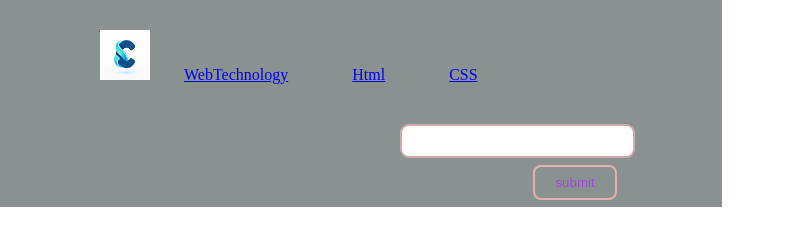
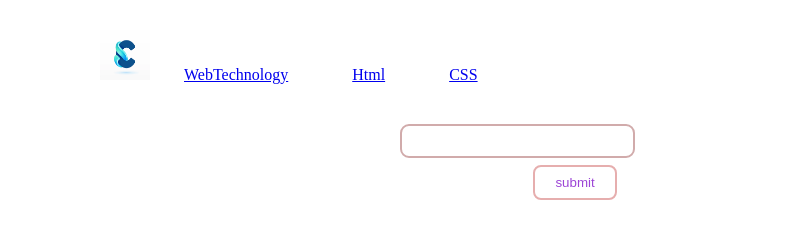
Before and after one commit to KanchanWork/HTMl, a plain HTML site: page WebPageDesign-usingHTMl&CSS/WebPage.html in a window 1280 px wide. Shown: the whole page, without its empty margins (0-785 px from the left). Drawn offline with Linux system fonts and the light colour scheme.

Commit message:
cssnotes

```diff
--- a/WebPageDesign-usingHTMl&CSS/WebPage.html
+++ b/WebPageDesign-usingHTMl&CSS/WebPage.html
@@ -15,7 +15,8 @@
        position: absolute;
 
         cursor: pointer;
-        background-color: rgb(137, 145, 145);
+        /* background-color: rgb(137, 145, 145); */
+
     }
     .nav-list {
         width: 70%;
```
